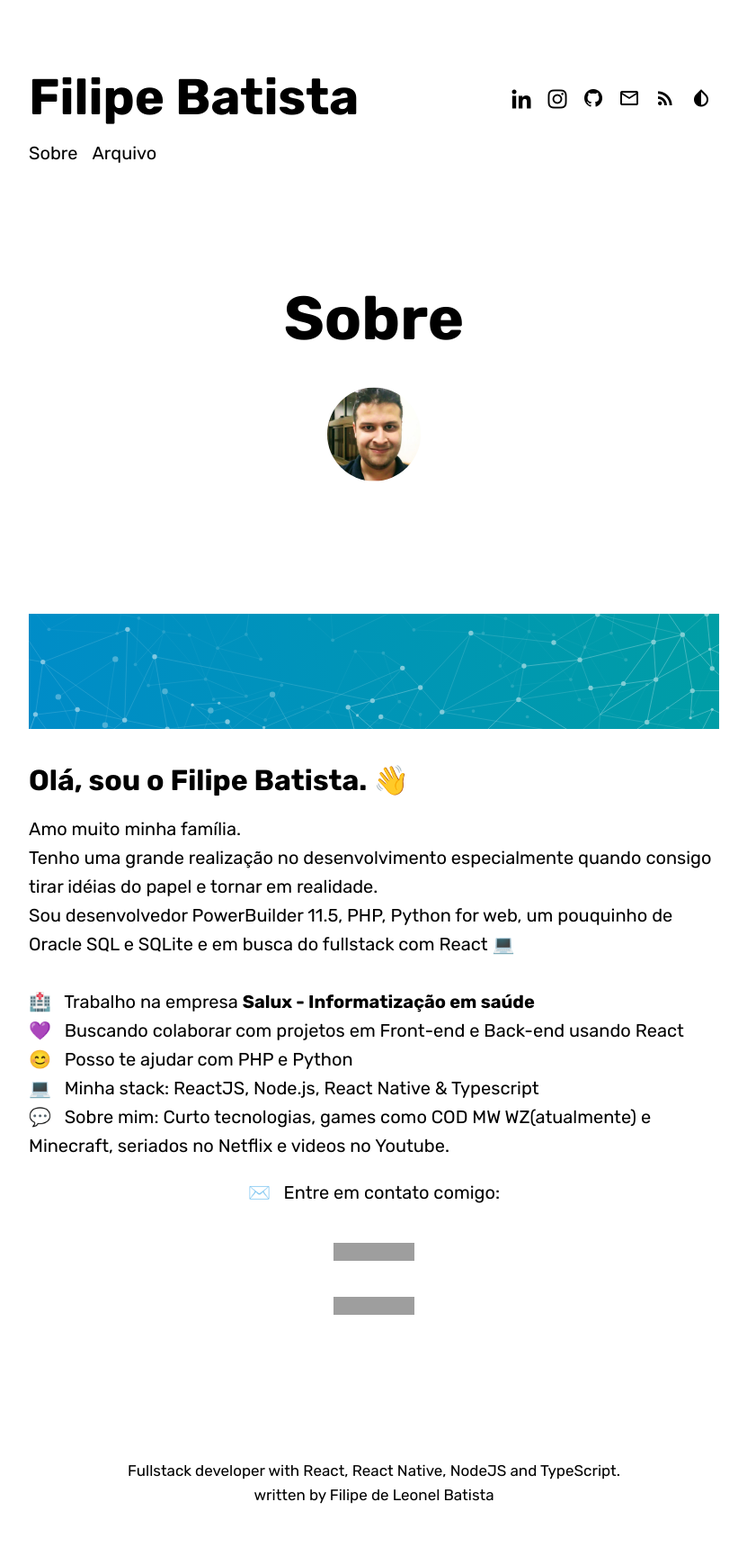
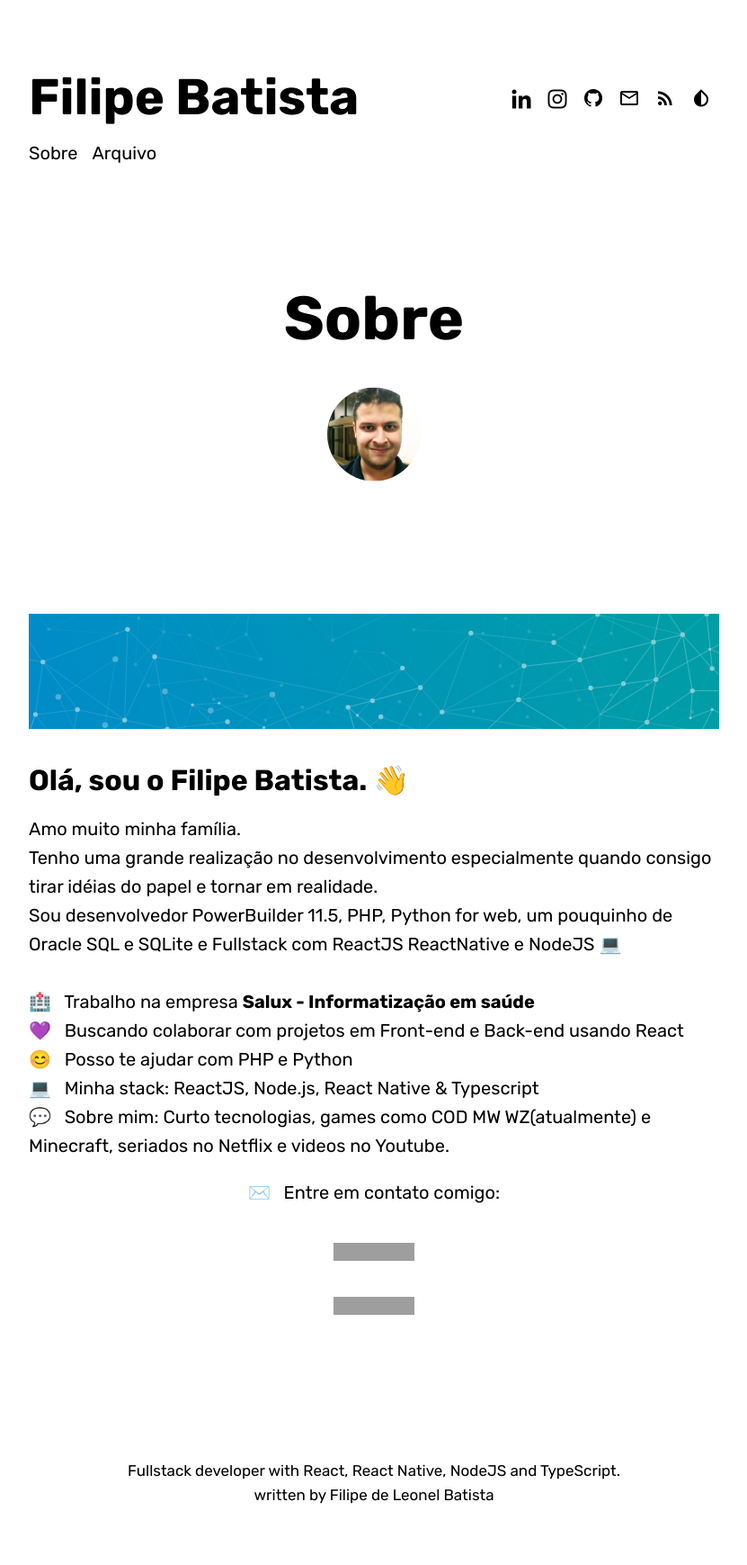
Before and after one commit to filipeleonelbatista/filipeleonelbatista.github.io, a Jekyll site: the page built from about.md, in a window 1280 px wide. Shown: the whole page at 90% size, without its empty margins (224-1055 px from the left). Built offline with Jekyll 4.4.1, drawn with Linux system fonts in a browser that asks for light colours; some web fonts are replaced; grey boxes are pictures that could not be loaded.

Commit message:
Update about.md

```diff
--- a/about.md
+++ b/about.md
@@ -24,7 +24,7 @@ published: true
 
 Amo muito minha família.<br/>
 Tenho uma grande realização no desenvolvimento especialmente quando consigo tirar idéias do papel e tornar em realidade. <br/>
-Sou desenvolvedor PowerBuilder 11.5, PHP, Python for web, um pouquinho de Oracle SQL e SQLite e em busca do fullstack com React 💻
+Sou desenvolvedor PowerBuilder 11.5, PHP, Python for web, um pouquinho de Oracle SQL e SQLite e Fullstack com ReactJS ReactNative e NodeJS 💻
 <br/> <br/>
 🏥 &nbsp; Trabalho na empresa [**Salux - Informatização em saúde**](https://www.salux.com.br/)
 <br/> 💜 &nbsp; Buscando colaborar com projetos em Front-end e Back-end usando React
```
